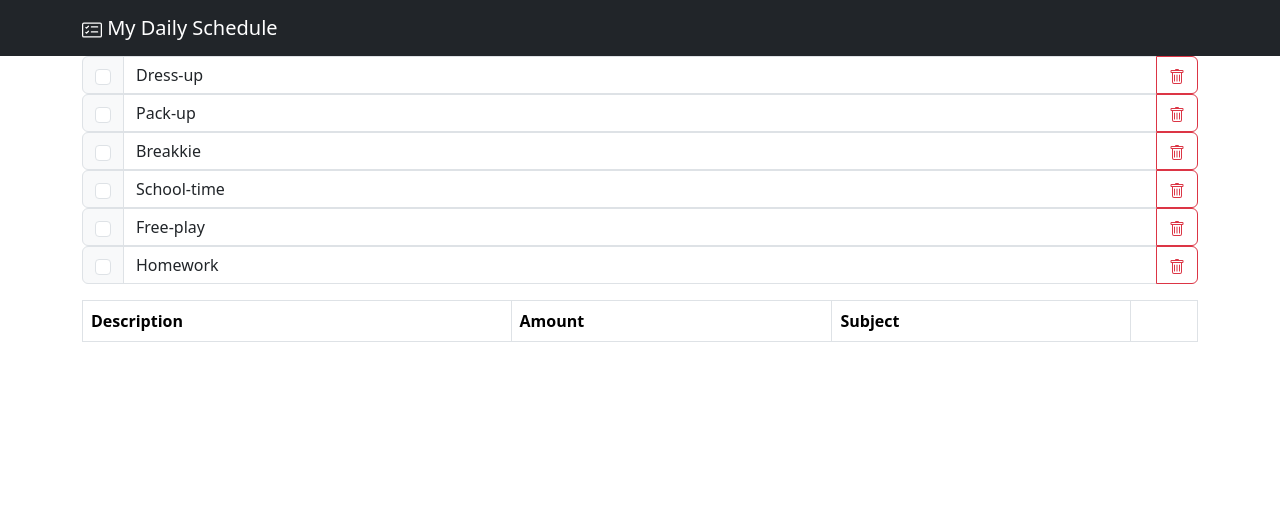
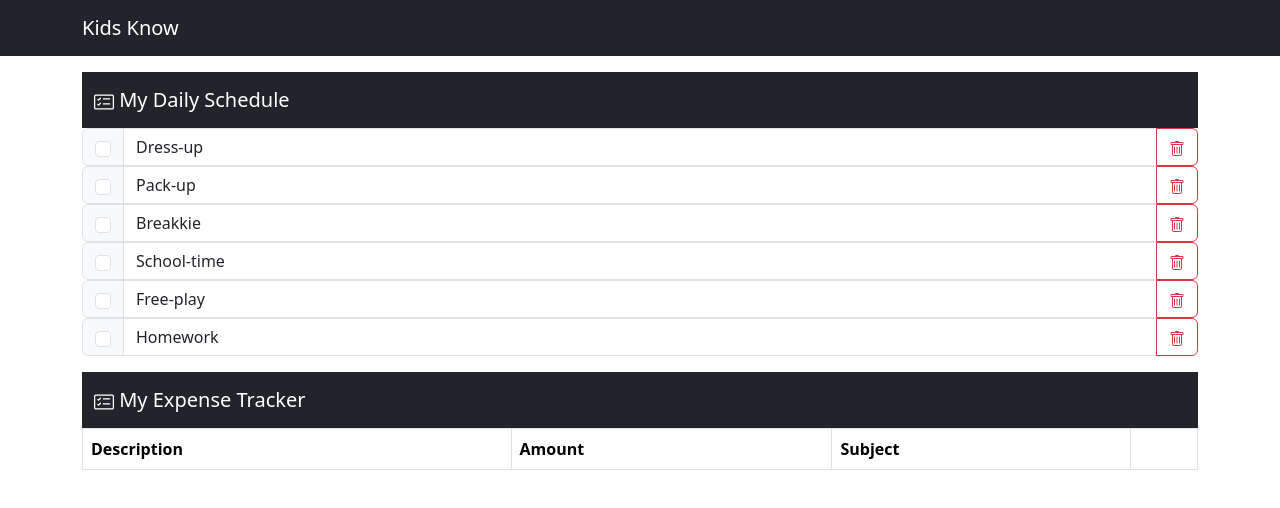
Before and after one commit to YuJi-2023/kids-know, a React (Create React App) app: page / in a window 1280 px wide. Shown: the top 508 px of the page. Built offline with nearby package versions, Linux system fonts and the light colour scheme.

Commit message:
restructuring app

```diff
--- a/public/index.html
+++ b/public/index.html
@@ -10,34 +10,12 @@
       content="Web site created using create-react-app"
     />
     <link rel="apple-touch-icon" href="%PUBLIC_URL%/logo192.png" />
-    <!--
-      manifest.json provides metadata used when your web app is installed on a
-      user's mobile device or desktop. See https://developers.google.com/web/fundamentals/web-app-manifest/
-    -->
+
     <link rel="manifest" href="%PUBLIC_URL%/manifest.json" />
-    <!--
-      Notice the use of %PUBLIC_URL% in the tags above.
-      It will be replaced with the URL of the `public` folder during the build.
-      Only files inside the `public` folder can be referenced from the HTML.
 
-      Unlike "/favicon.ico" or "favicon.ico", "%PUBLIC_URL%/favicon.ico" will
-      work correctly both with client-side routing and a non-root public URL.
-      Learn how to configure a non-root public URL by running `npm run build`.
-    -->
-    <title>React App</title>
+    <title>Kids Know App</title>
   </head>
   <body>
-    <noscript>You need to enable JavaScript to run this app.</noscript>
     <div id="root"></div>
-    <!--
-      This HTML file is a template.
-      If you open it directly in the browser, you will see an empty page.
-
-      You can add webfonts, meta tags, or analytics to this file.
-      The build step will place the bundled scripts into the <body> tag.
-
-      To begin the development, run `npm start` or `yarn start`.
-      To create a production bundle, use `npm run build` or `yarn build`.
-    -->
   </body>
 </html>
--- /dev/null
+++ b/src/components/todolist.js
@@ -0,0 +1,63 @@
+
+import InputGroup from "react-bootstrap/InputGroup";
+import FormControl from "react-bootstrap/FormControl";
+import { Button } from "react-bootstrap";
+import { CardChecklist, Trash } from "react-bootstrap-icons";
+import "bootstrap/dist/css/bootstrap.min.css";
+
+export function TodoList() {
+  return [
+    {
+      id: 1,
+      title: "Dress-up",
+      completed: false,
+    },
+    {
+      id: 2,
+      title: "Pack-up",
+      completed: false,
+    },
+    {
+      id: 3,
+      title: "Breakkie",
+      completed: false,
+    },
+    {
+      id: 4,
+      title: "School-time",
+      completed: false,
+    },
+    {
+      id: 5,
+      title: "Free-play",
+      completed: false,
+    },
+    {
+      id: 6,
+      title: "Homework",
+      completed: false,
+    },
+  ];
+}
+
+export function TodoItem(props) {
+  return (
+    <InputGroup key={props.id}>
+      <InputGroup.Checkbox
+        defaultChecked={props.completed}
+        onChange={props.onToggle}
+      />
+      <FormControl
+        defaultValue={props.title}
+        style={{
+          textDecoration: props.completed ? "line-through" : "none",
+        }}
+      />
+      <Button variant="outline-danger" onClick={props.onDelete}>
+        <Trash />
+      </Button>
+    </InputGroup>
+  );
+}
+
+export default TodoList;
--- a/src/index.js
+++ b/src/index.js
@@ -1,68 +1,10 @@
 import React, { useState } from "react";
-import { Button } from "react-bootstrap";
-import "bootstrap/dist/css/bootstrap.min.css";
+import { createRoot } from "react-dom/client";
+import Navbar from "react-bootstrap/Navbar";
+import Container from "react-bootstrap/Container";
 import { CardChecklist, Trash } from "react-bootstrap-icons";
-import Container from "react-bootstrap/Container";
-import FormControl from "react-bootstrap/FormControl";
-import InputGroup from "react-bootstrap/InputGroup";
-import Navbar from "react-bootstrap/Navbar";
-import { createRoot } from "react-dom/client";
+import { TodoList, TodoItem } from "./components/todolist";
 import Table from "./components/table";
-
-function TodoList() {
-  return [
-    {
-      id: 1,
-      title: "Dress-up",
-      completed: false,
-    },
-    {
-      id: 2,
-      title: "Pack-up",
-      completed: false,
-    },
-    {
-      id: 3,
-      title: "Breakkie",
-      completed: false,
-    },
-    {
-      id: 4,
-      title: "School-time",
-      completed: false,
-    },
-    {
-      id: 5,
-      title: "Free-play",
-      completed: false,
-    },
-    {
-      id: 6,
-      title: "Homework",
-      completed: false,
-    },
-  ];
-}
-
-function TodoItem(props) {
-  return (
-    <InputGroup key={props.id}>
-      <InputGroup.Checkbox
-        defaultChecked={props.completed}
-        onChange={props.onToggle}
-      />
-      <FormControl
-        defaultValue={props.title}
-        style={{
-          textDecoration: props.completed ? "line-through" : "none",
-        }}
-      />
-      <Button variant="outline-danger" onClick={props.onDelete}>
-        <Trash />
-      </Button>
-    </InputGroup>
-  );
-}
 
 function App() {
   const [todos, setTodos] = useState(TodoList());
@@ -71,13 +13,19 @@ function App() {
     <>
       <Navbar bg="dark" variant="dark">
         <Container>
-          <Navbar.Brand href="#home">
-            <CardChecklist /> My Daily Schedule
-          </Navbar.Brand>
+          <Navbar.Brand href="#home">Kids Know</Navbar.Brand>
         </Container>
       </Navbar>
 
       <Container>
+        <Navbar bg="dark" variant="dark" className="mt-3">
+          <Container>
+            <Navbar.Brand>
+              <CardChecklist /> My Daily Schedule
+            </Navbar.Brand>
+          </Container>
+        </Navbar>
+        <div>
         {todos.map((todo) => (
           <TodoItem
             key={todo.id}
@@ -95,9 +43,17 @@ function App() {
             }}
           />
         ))}
+        </div>
       </Container>
       <Container>
-        <div className="mt-3">
+      <Navbar bg="dark" variant="dark" className="mt-3">
+          <Container>
+            <Navbar.Brand>
+              <CardChecklist /> My Expense Tracker
+            </Navbar.Brand>
+          </Container>
+        </Navbar>
+        <div>
           <Table></Table>
         </div>
       </Container>
```
Also changed, not shown: src/App.js (+3 -14 lines).
